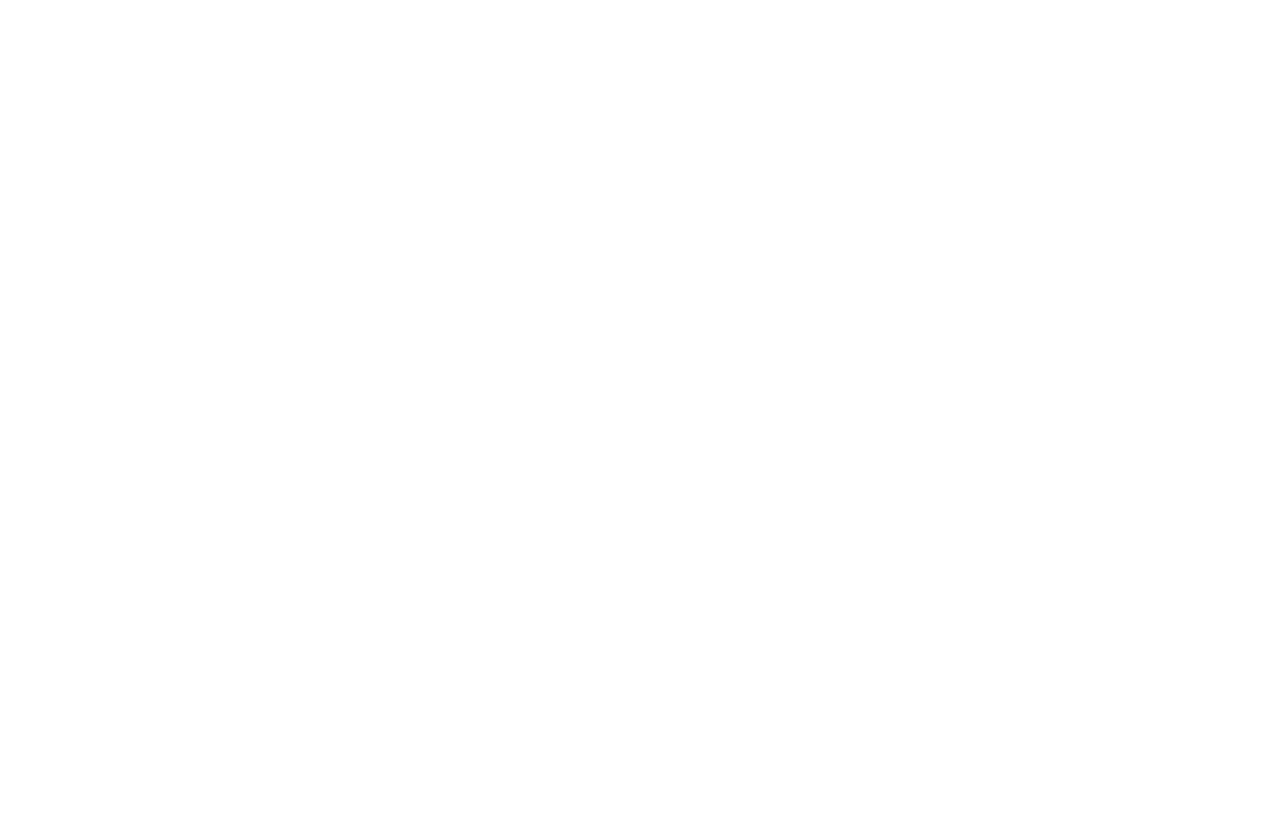
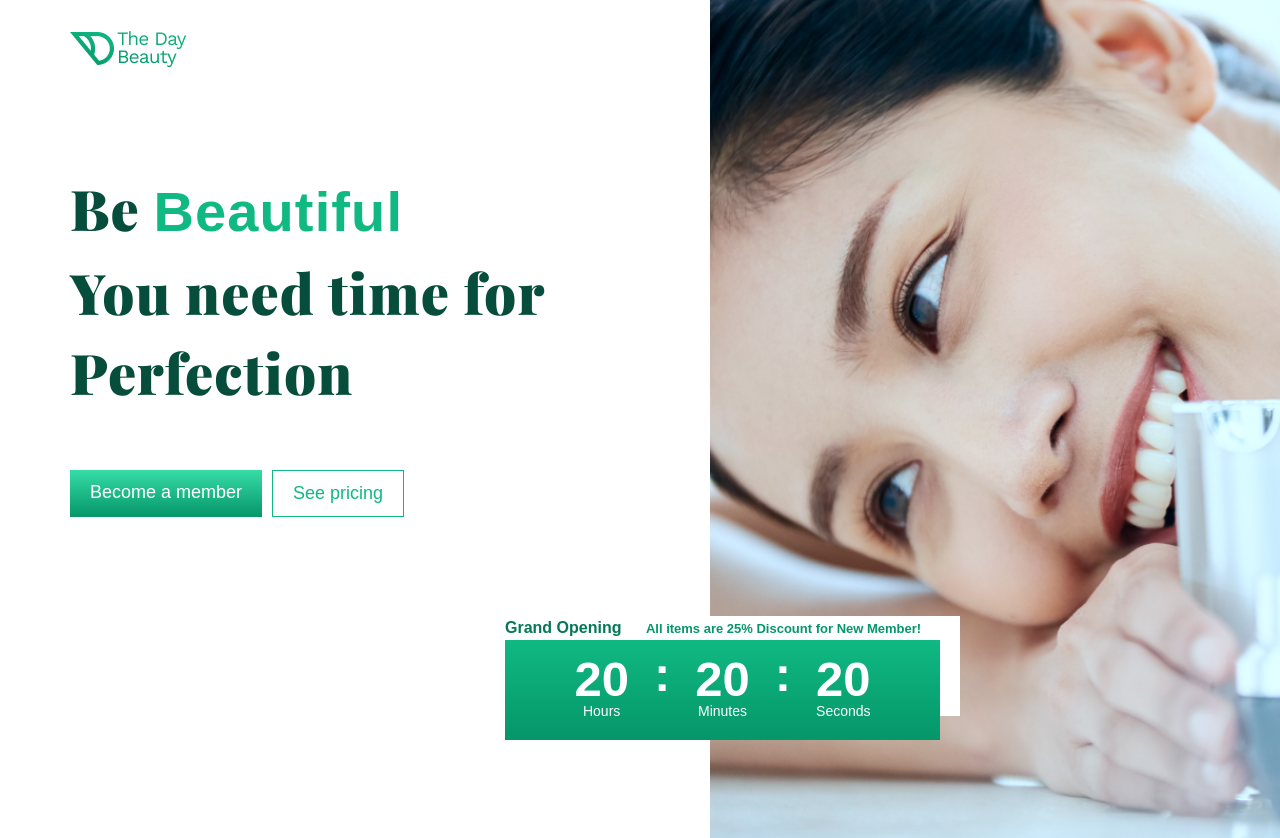
Before and after one commit to DanyilHarma/The-day-beauty-landing-, a plain HTML site: page index.html in a window 1280 px wide. Before the commit the page ends 800 px from the top, so only its background shows below. Drawn offline with nearby package versions, Linux system fonts and the light colour scheme; a web font is replaced by a local one.

Commit message:
before making a timer

```diff
--- a/index.html
+++ b/index.html
@@ -8,12 +8,57 @@
     <script src="https://ajax.googleapis.com/ajax/libs/jquery/3.6.0/jquery.min.js"></script>
     <link rel=" stylesheet" href="https://stackpath.bootstrapcdn.com/bootstrap/5.0.0-alpha1/css/bootstrap.min.css"
         integrity="sha384-r4NyP46KrjDleawBgD5tp8Y7UzmLA05oM1iAEQ17CSuDqnUK2+k9luXQOfXJCJ4I" crossorigin="anonymous">
+    <link href="https://fonts.googleapis.com/css2?family=Playfair+Display:ital,wght@0,400..900;1,400..900&display=swap"
+        rel="stylesheet">
     <title>The Day Beauty</title>
+    <link rel="icon" href="images/Group 29 - Copy.png" type="image/png">
 </head>
 
 <body>
 
+    <div class="logo-head">
+        <img src="images/Group 29.png" alt="">
+    </div>
+    </div>
+    <div class="wrapper">
+        <div class="wrapper-info">
+            <h1>Be <span>Beautiful</span><br>
+                You need time for <br>Perfection</h1>
+            <div class="info-button">
+                <div class="wrapper-button">
+                    <div class="become-a-member">Become a member</div>
+                    <div class="see-price">See pricing</div>
+                </div>
 
+            </div>
+            <div class="count">
+                <p>Grand Opening</p>
+                <p>All items are 25% Discount for New Member!</p>
+                <div class="timer">
+                    <div class="word">
+                        <span class="hour">20</span>
+                        <span>Hours</span>
+                    </div>
+
+                    <span>:</span>
+                    <div class="word">
+                        <span class="hour">20</span>
+                        <span>Minutes</span>
+                    </div>
+                    <span>:</span>
+                    <div class="word">
+                        <span class="hour">20</span>
+                        <span>Seconds</span>
+                    </div>
+
+                </div>
+            </div>
+        </div>
+        <div class="image-big-face">
+            <img src="images/10967 1.png" alt="">
+
+        </div>
+    </div>
     <script src="myjs.js"></script>
 </body>
 
--- a/style.css
+++ b/style.css
@@ -1,3 +1,150 @@
+body,
+html {
+    margin: 0;
+    padding: 0;
+    width: 100%;
+    height: 100%;
+}
+
 body * {
     font-family: "Work Sans", sans-serif;
 }
+
+.logo-head img {
+    margin: 30px 70px;
+}
+
+.wrapper {
+    position: relative;
+    display: flex;
+    height: 100vh;
+    height: calc(100vh - 60px);
+}
+
+.count {
+    position: absolute;
+    top: 70%;
+    right: 25%;
+    background-color: #fff;
+    padding-right: 10px;
+    width: 100%;
+    max-width: 455px;
+    height: 100px;
+}
+
+.count p {
+    display: inline;
+    font-weight: 600;
+    font-size: 13px;
+    line-height: 140%;
+    color: #059669;
+}
+
+.count p:first-child {
+    font-size: 16px;
+    font-weight: 700;
+    font-size: 16px;
+    line-height: 140%;
+    color: #047857;
+    margin-right: 20px;
+}
+
+.timer {
+    display: flex;
+    justify-content: center;
+    align-items: center;
+    gap: 25px;
+    background: linear-gradient(360deg, #059669 0%, #10b981 100%);
+    height: 100px;
+    width: 100%;
+    max-width: 435px;
+}
+
+.timer span {
+    font-size: 49px;
+    font-weight: 600;
+    color: #fff;
+    margin-top: -30px;
+}
+
+.timer .word {
+    display: flex;
+    flex-direction: column;
+    align-items: center;
+}
+
+.word span:nth-child(even) {
+    line-height: 140%;
+    font-size: 14px;
+    font-weight: 400;
+    margin: -15px;
+}
+
+.wrapper-info {
+    flex: 1;
+    margin: 70px;
+    display: flex;
+    flex-direction: column;
+    align-items: flex-start;
+}
+
+.wrapper-info h1 {
+    font-family: "Playfair display", sans-serif;
+    font-size: 56px;
+    font-weight: 900;
+    color: #064e3b;
+    line-height: 143%;
+    letter-spacing: 0.02em;
+}
+
+.wrapper-info h1 span {
+    color: #10b981;
+}
+
+.info-button {
+    margin-top: 50px;
+}
+
+.wrapper-button {
+    display: flex;
+}
+
+.become-a-member {
+    padding: 10px 20px;
+    color: #fff;
+    background: linear-gradient(0deg, #059669 0%, #36dca5 100%);
+    font-size: 18px;
+    line-height: 140%;
+    cursor: pointer;
+    transition: background .5s;
+}
+
+.become-a-member:hover {
+    background: linear-gradient(0deg, #36dca5 0%, #059669 100%);
+}
+
+.see-price {
+    padding: 10px 20px;
+    border: 1px solid #10b981;
+    color: #10b981;
+    margin-left: 10px;
+    font-size: 18px;
+    line-height: 140%;
+    cursor: pointer;
+}
+
+.image-big-face {
+    margin-top: -100px;
+    flex: 1;
+    display: flex;
+    justify-content: flex-end;
+    align-items: stretch;
+    overflow: hidden;
+}
+
+.image-big-face img {
+    width: 100%;
+    height: 100%;
+    object-fit: cover;
+    object-position: right top;
+}
```
Also changed, not shown: images/Group 29 - Copy.png (added).
